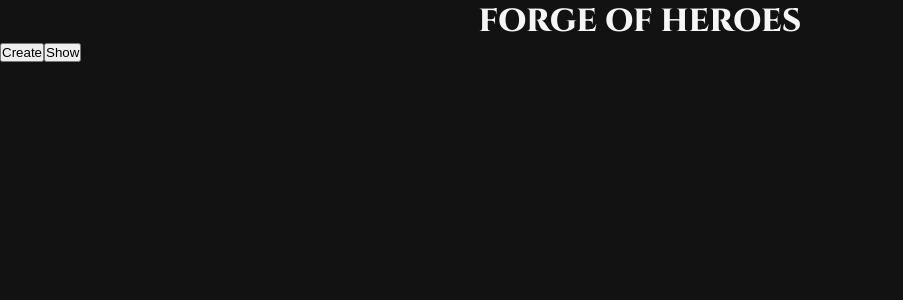
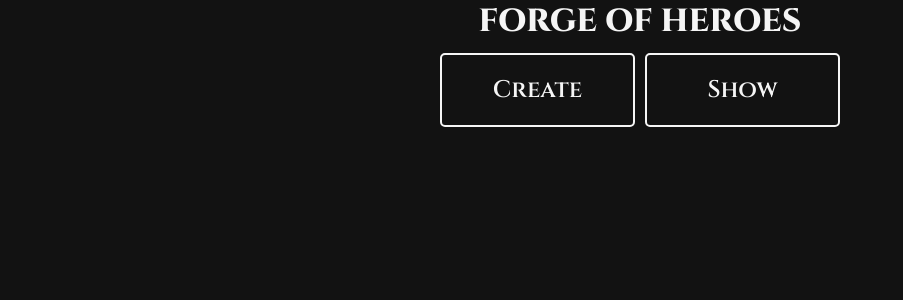
Before and after one commit to Espadv69/Character-Creator, a React (Vite) app: page / in a window 1280 px wide. Shown: the top 300 px of the page, without its empty margins (0-903 px from the left). Built offline with nearby package versions, Linux system fonts and the light colour scheme; a web font is replaced by a local one.

Commit message:
feat: add button styling and layout for Menu component

```diff
--- a/src/components/css/Menu.css
+++ b/src/components/css/Menu.css
@@ -4,3 +4,30 @@
   text-align: center;
   text-transform: uppercase;
 }
+
+.container-buttons-menu {
+  margin: 10px auto;
+  width: 100%;
+  max-width: 400px;
+
+  display: flex;
+  justify-content: center;
+  align-items: center;
+  gap: 10px;
+}
+
+.button-menu {
+  cursor: pointer;
+  font-family: 'Cinzel', serif;
+  font-weight: 600;
+  font-size: 24px;
+
+  width: 100%;
+  padding: 1.2rem;
+
+  border: 2px solid whitesmoke;
+  border-radius: 5px;
+
+  color: whitesmoke;
+  background: transparent;
+}
```
